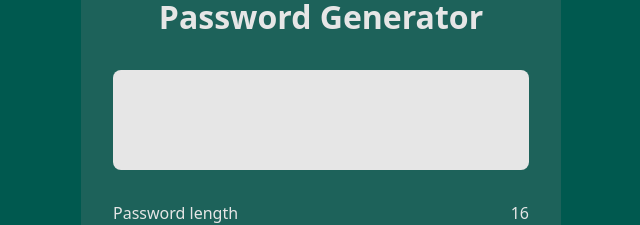
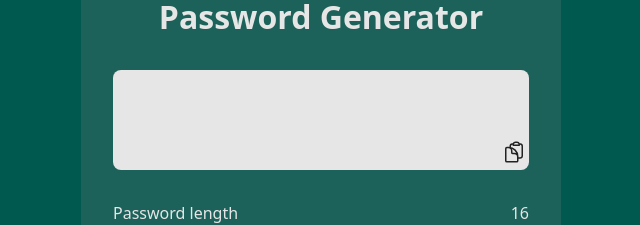
Before and after one commit to titoworlddev/password-generator, a Vue app: page / in a window 1280 px wide. Shown: the part 144-369 px from the top of the page, without its empty margins (319-959 px from the left). Built offline with nearby package versions, Linux system fonts and the light colour scheme.

Commit message:
Extracted result container in a component Added function to copy the password

```diff
--- a/src/App.vue
+++ b/src/App.vue
@@ -1,45 +1,39 @@
 <template>
   <div class="container">
     <h1 class="app-title">Password Generator</h1>
-    <div class="result-container">
-      <p class="result">
-        {{ password }}
-      </p>
-    </div>
+
+    <ResultContainer :password="password" />
+
     <form @submit.prevent="generate" class="password-form">
-      <!-- Si custom-password esta checked entonces se vera esto y sino lo otro que es por defecto -->
-      <!-- <CheckBox label="Custom password" id="custom-password" /> -->
-      <!-- <input type="text" name="custom-password-input" id="custom-password-input" placeholder="Write your custom password">
-          <CheckBox label="Fill spaces with symbols" id="fill-spaces" /> -->
       <RangeSlider />
       <CheckBox label="Allow lowercase" id="hasLowercase" checked />
       <CheckBox label="Allow uppercase" id="hasUppercase" checked />
       <CheckBox label="Allow numbers" id="hasNumbers" checked />
       <CheckBox label="Allow symbols" id="hasSymbols" checked />
       <div class="btn-container">
-        <button>
-          Generate
-        </button>
+        <button>Generate</button>
       </div>
     </form>
   </div>
 </template>
 
 <script>
-import RangeSlider from '@/components/RangeSlider.vue'
+  import RangeSlider from '@/components/RangeSlider.vue';
   import CheckBox from './components/CheckBox.vue';
   import { generatePassword } from './utils/generatePassword';
+  import ResultContainer from './components/ResultContainer.vue';
 
   export default {
     components: {
       RangeSlider,
-    CheckBox
+      CheckBox,
+      ResultContainer
     },
 
     data() {
       return {
         password: ''
-    }
+      };
     },
 
     methods: {
@@ -48,8 +42,7 @@
         this.password = generatePassword({ ...formData });
       }
     }
-}
-
+  };
 </script>
 
 <style scoped>
@@ -57,24 +50,4 @@
     margin: 1rem 0;
     text-align: center;
   }
-
-.result-container {
-  display: flex;
-  justify-content: center;
-  align-items: center;
-  background-color: var(--white-color);
-  border-radius: 8px;
-  width: 100%;
-  height: 100px;
-  margin: 2rem 0;
-  padding: 1rem;
-  color: var(--black-color);
-  font-weight: 700;
-  overflow: auto;
-}
-
-.result {
-  /* To avoid text overflow */
-  word-break: break-all;
-}
 </style>
--- /dev/null
+++ b/src/components/ResultContainer.vue
@@ -0,0 +1,87 @@
+<template>
+  <div class="result-container">
+    <p class="result">
+      {{ password }}
+    </p>
+
+    <button class="clipboard-button" @click="copyPassword">
+      <CopyToClipboardIcon />
+    </button>
+
+    <div class="copy-feedback">Password copied!</div>
+  </div>
+</template>
+
+<script>
+  import CopyToClipboardIcon from './icons/CopyToClipboardIcon.vue';
+  import { copyToClipboard } from '@/utils/copyToClipboard';
+
+  export default {
+    components: {
+      CopyToClipboardIcon
+    },
+
+    props: {
+      password: {
+        type: String,
+        required: true
+      }
+    },
+
+    methods: {
+      showCopyFeedback() {
+        const copyFeedback = document.querySelector('.copy-feedback');
+        copyFeedback.style.opacity = 1;
+        setTimeout(() => {
+          copyFeedback.style.opacity = 0;
+        }, 3000);
+      },
+      copyPassword() {
+        copyToClipboard();
+        this.showCopyFeedback();
+      }
+    }
+  };
+</script>
+
+<style scoped>
+  .result-container {
+    display: flex;
+    justify-content: center;
+    align-items: center;
+    background-color: var(--white-color);
+    border-radius: 8px;
+    width: 100%;
+    height: 100px;
+    margin: 2rem 0;
+    padding: 1rem;
+    color: var(--black-color);
+    font-weight: 700;
+    overflow: auto;
+    position: relative;
+  }
+
+  .result {
+    /* To avoid text overflow */
+    word-break: break-all;
+  }
+
+  .clipboard-button {
+    padding: 0;
+    position: absolute;
+    bottom: 0;
+    right: 0;
+    margin: 0.2rem;
+  }
+
+  .copy-feedback {
+    position: absolute;
+    bottom: 0;
+    left: 0;
+    margin: 0.4rem;
+    color: var(--green-color);
+    font-size: 0.8rem;
+    opacity: 0;
+    transition: opacity 0.3s ease;
+  }
+</style>
--- /dev/null
+++ b/src/components/icons/CopyToClipboardIcon.vue
@@ -0,0 +1,22 @@
+<template>
+  <svg
+    xmlns="http://www.w3.org/2000/svg"
+    fill="none"
+    viewBox="0 0 24 24"
+    stroke-width="1.5"
+    stroke="currentColor"
+    class="w-6 h-6"
+    :style="{ height: size, width: size }"
+  >
+    <path
+      stroke-linecap="round"
+      stroke-linejoin="round"
+      d="M8.25 7.5V6.108c0-1.135.845-2.098 1.976-2.192.373-.03.748-.057 1.123-.08M15.75 18H18a2.25 2.25 0 002.25-2.25V6.108c0-1.135-.845-2.098-1.976-2.192a48.424 48.424 0 00-1.123-.08M15.75 18.75v-1.875a3.375 3.375 0 00-3.375-3.375h-1.5a1.125 1.125 0 01-1.125-1.125v-1.5A3.375 3.375 0 006.375 7.5H5.25m11.9-3.664A2.251 2.251 0 0015 2.25h-1.5a2.251 2.251 0 00-2.15 1.586m5.8 0c.065.21.1.433.1.664v.75h-6V4.5c0-.231.035-.454.1-.664M6.75 7.5H4.875c-.621 0-1.125.504-1.125 1.125v12c0 .621.504 1.125 1.125 1.125h9.75c.621 0 1.125-.504 1.125-1.125V16.5a9 9 0 00-9-9z"
+    />
+  </svg>
+</template>
+
+<script>
+  import { iconsDefault } from './iconsDefaults';
+  export default iconsDefault;
+</script>
--- /dev/null
+++ b/src/components/icons/iconsDefaults.js
@@ -0,0 +1,8 @@
+export const iconsDefault = {
+  props: {
+    size: {
+      type: String,
+      default: '24px'
+    }
+  }
+};
--- /dev/null
+++ b/src/utils/copyToClipboard.js
@@ -0,0 +1,8 @@
+export async function copyToClipboard() {
+  const password = document.querySelector('.result').innerHTML;
+  try {
+    await navigator.clipboard.writeText(password);
+  } catch (err) {
+    console.error('Failed to copy: ', err);
+  }
+}
```
Lines whose indentation alone changed are shown as unchanged.
